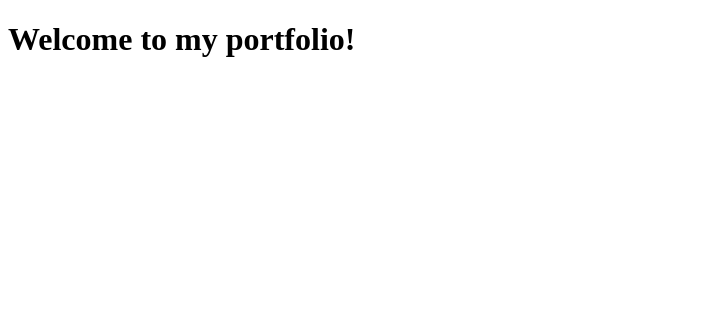
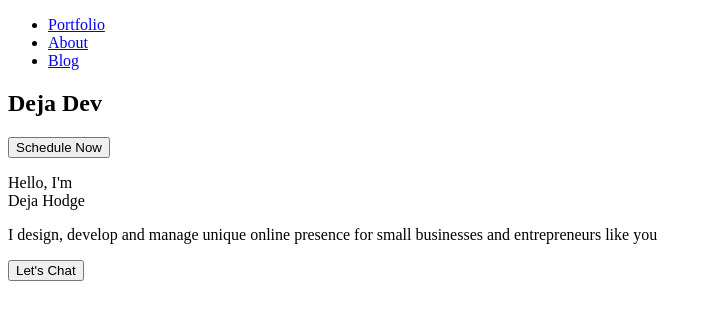
Before and after one commit to deja-h-dev/dejaDevPortfolio, a plain HTML site: page pages/index.html in a window 1280 px wide. Shown: the whole page, without its empty margins (0-711 px from the left). Drawn offline with Linux system fonts and the light colour scheme.

Commit message:
header, top nav and started intro section

```diff
--- a/pages/index.html
+++ b/pages/index.html
@@ -7,6 +7,36 @@
   <title>Deja Dev | Web Design and Development</title>
 </head>
 <body>
-  <h1>Welcome to my portfolio!</h1>
+
+  <header>
+    <!-- top and main nav -->
+    <nav>
+      <ul>
+        <li><a href="#">Portfolio</a></li>
+        <li><a href="#">About</a></li>
+        <li><a href="#">Blog</a></li>
+      </ul>
+
+      <h1>Deja Dev</h1>
+  <!-- cta btn: click to schedule a consultation -->
+      <button>Schedule Now</button>
+    </nav>
+    <!-- intro section -->
+    <section>
+      <div>
+        <p>
+          Hello, I'm <br>
+          Deja Hodge <br>
+        </p>
+        <p>I design, develop and manage unique online presence for small businesses and entrepreneurs like you</p>
+<!-- cta btn: click to schedule a consultation -->
+        <button>Let's Chat</button>
+      </div>
+<!-- professional headshot of me in a box. inspo from: https://preview.uideck.com/items/unfold/ -->
+      <div>
+
+      </div>
+    </section>
+  </header>
 </body>
 </html>
```
